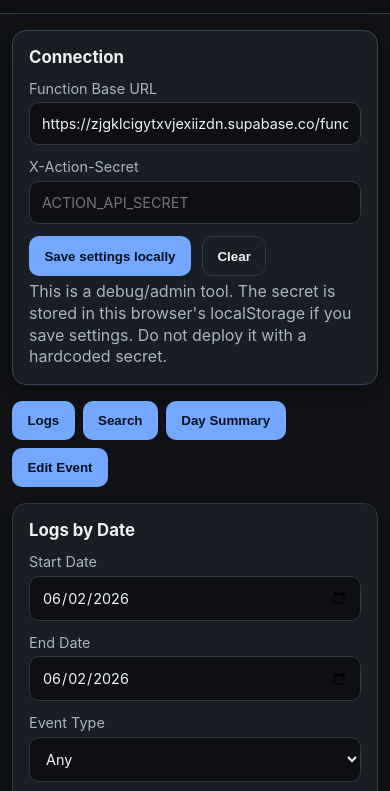
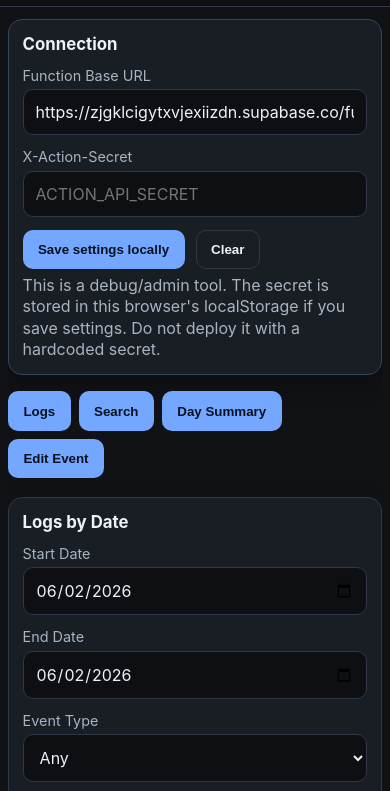
Before and after one commit to BlueWhale0101/Coach-AI, a plain HTML site: page index.html in a window 390 px wide. Shown: the part 95-886 px from the top of the page. Drawn offline with Linux system fonts and the light colour scheme.

Commit message:
layout fixes

```diff
--- a/index.html
+++ b/index.html
@@ -12,7 +12,7 @@
       <h1>Coach AI Admin</h1>
       <p class="subtitle">Lightweight debug console for logs, events, summaries, and corrections.</p>
     </div>
-    <div class="version">v0.1</div>
+    <div class="version">v0.1.1</div>
   </header>
 
   <main>
--- a/styles.css
+++ b/styles.css
@@ -271,3 +271,138 @@ summary {
   font-weight: 800;
   margin-top: .25rem;
 }
+
+
+
+/* v0.1.1 mobile containment patch */
+html,
+body {
+  width: 100%;
+  max-width: 100%;
+  overflow-x: hidden;
+}
+
+body {
+  min-width: 0;
+}
+
+main,
+.app-header,
+.panel,
+.log-card,
+.summary-card,
+.event-card,
+.results,
+.tab-panel,
+.raw-text,
+.json-block,
+.metric,
+input,
+select,
+textarea,
+button {
+  min-width: 0;
+  max-width: 100%;
+}
+
+main {
+  overflow-x: hidden;
+}
+
+.app-header {
+  width: 100%;
+}
+
+.panel,
+.log-card,
+.summary-card,
+.event-card {
+  overflow: hidden;
+}
+
+.raw-text,
+.json-block,
+.event-description,
+.meta-list dd,
+.metric .value,
+.hint,
+.subtitle,
+p {
+  overflow-wrap: anywhere;
+  word-break: break-word;
+}
+
+.json-block {
+  white-space: pre-wrap;
+  overflow-x: auto;
+}
+
+.summary-grid {
+  grid-template-columns: repeat(auto-fit, minmax(180px, 1fr));
+}
+
+.tabs {
+  width: 100%;
+  overflow-x: auto;
+  padding-bottom: .2rem;
+}
+
+.tab {
+  flex: 0 0 auto;
+}
+
+.card-header,
+.log-header,
+.row {
+  min-width: 0;
+}
+
+.card-header > *,
+.log-header > * {
+  min-width: 0;
+}
+
+@media (max-width: 820px) {
+  main {
+    width: calc(100vw - 1rem);
+    margin: .75rem auto 2rem;
+  }
+
+  .app-header {
+    padding: .8rem;
+  }
+
+  .panel {
+    padding: .85rem;
+  }
+
+  .summary-grid {
+    grid-template-columns: 1fr;
+  }
+
+  .log-header,
+  .card-header {
+    flex-direction: column;
+    align-items: stretch;
+  }
+
+  .row {
+    align-items: stretch;
+  }
+
+  .row button {
+    width: auto;
+  }
+
+  input,
+  select,
+  textarea {
+    font-size: 16px;
+  }
+}
+
+@media (min-width: 821px) and (max-width: 1180px) {
+  main {
+    width: calc(100vw - 1rem);
+  }
+}
```
